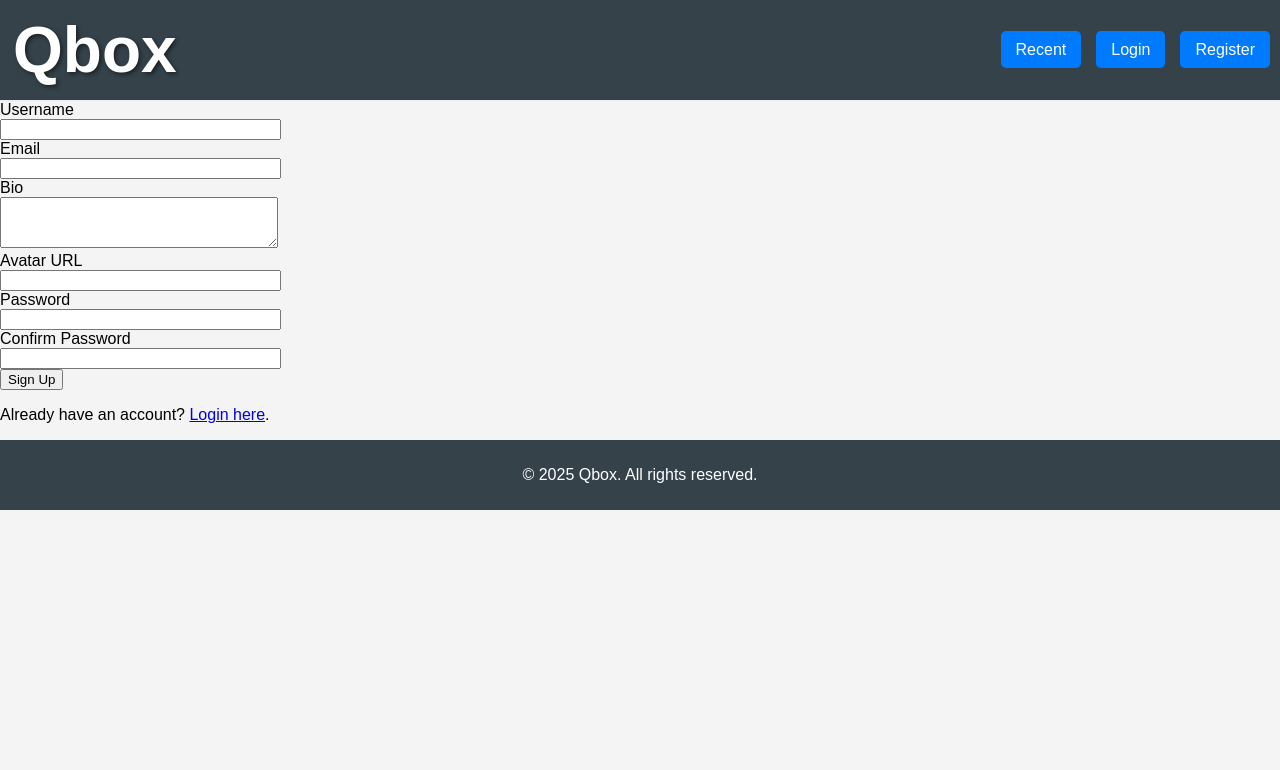
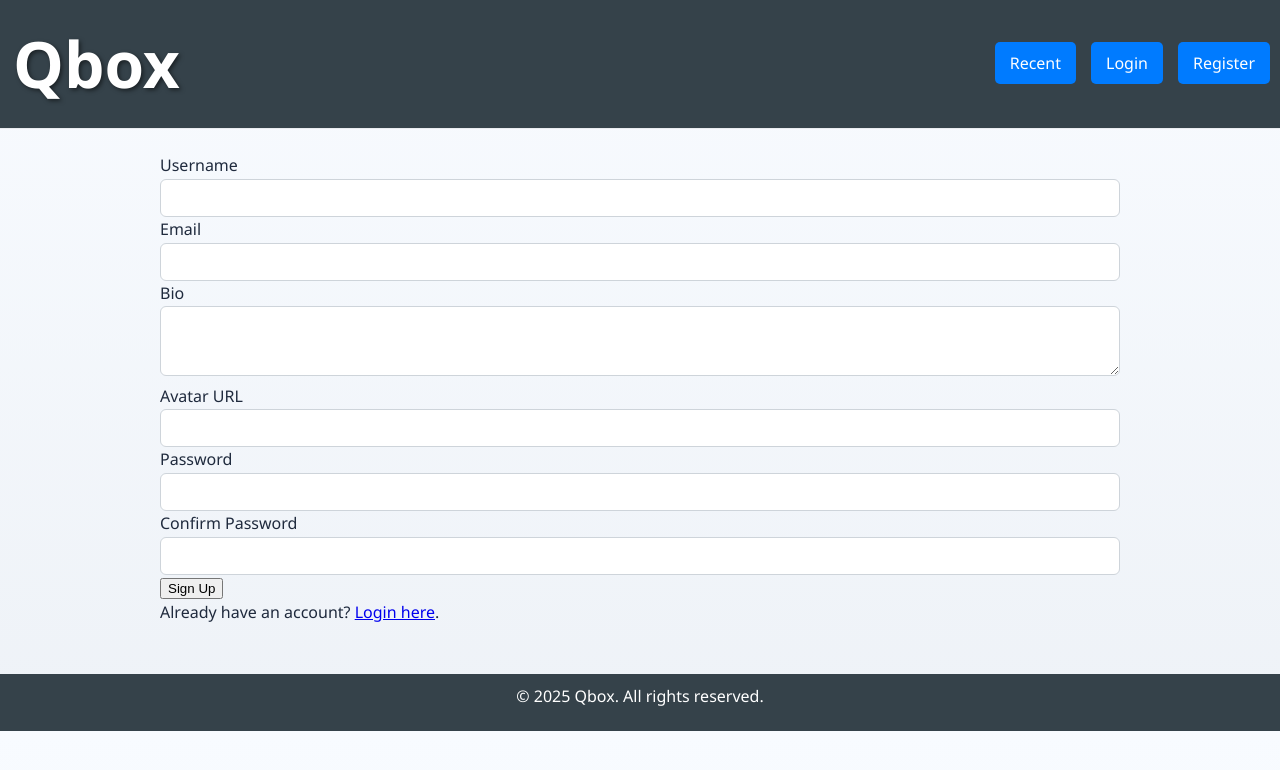
Before and after one commit to VertyyBird/qbox, a Flask app: page /register in a window 1280 px wide. Shown: the top 770 px of the page. Run offline with Flask 3, Linux system fonts and the light colour scheme.

Commit message:
improve page body styling

```diff
--- a/static/css/styles.css
+++ b/static/css/styles.css
@@ -17,10 +17,12 @@ along with this program.  If not, see <https://www.gnu.org/licenses/>.
 */
 
 body {
-    font-family: Arial, sans-serif;
+    font-family: "Segoe UI", Arial, sans-serif;
     margin: 0;
     padding: 0;
-    background-color: #f4f4f4;
+    background: linear-gradient(180deg, #f8fbff 0%, #eef2f7 100%);
+    color: #1f2a3d;
+    line-height: 1.6;
 }
 
 header {
@@ -77,6 +79,71 @@ header nav ul li a:hover {
     background-color: #0056b3;
 }
 
+.page-shell,
+main {
+    max-width: 960px;
+    margin: 24px auto 48px;
+    padding: 0 20px;
+}
+
+h1, h2, h3 {
+    color: #1f2a3d;
+    margin-bottom: 12px;
+}
+
+p {
+    margin: 0 0 12px;
+}
+
+.content-card {
+    background: #ffffff;
+    border-radius: 10px;
+    padding: 16px 18px;
+    box-shadow: 0 4px 14px rgba(0, 0, 0, 0.08);
+    margin-bottom: 14px;
+}
+
+main ul {
+    list-style: none;
+    padding: 0;
+}
+
+main li {
+    background: #ffffff;
+    border-radius: 10px;
+    padding: 12px 14px;
+    box-shadow: 0 2px 10px rgba(0, 0, 0, 0.06);
+    margin-bottom: 12px;
+}
+
+.content-section {
+    margin-bottom: 24px;
+}
+
+.form-group {
+    margin-bottom: 12px;
+}
+
+.form-group label {
+    display: block;
+    font-weight: 600;
+    margin-bottom: 6px;
+}
+
+.form-control, input[type="text"], input[type="email"], input[type="password"], textarea {
+    width: 100%;
+    padding: 10px 12px;
+    border: 1px solid #ced4da;
+    border-radius: 6px;
+    box-sizing: border-box;
+    font-size: 14px;
+    background: #fff;
+}
+
+.form-actions {
+    margin-top: 8px;
+}
+
 .subheader {
     text-align: center;
 }
```
